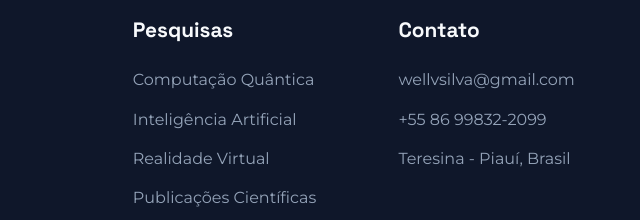
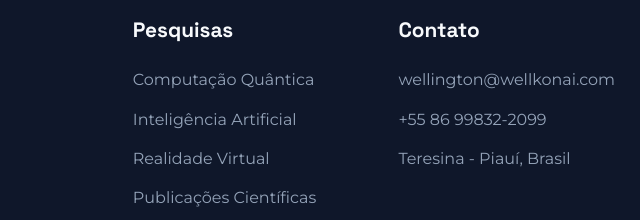
Before and after one commit to wellvsilva/WellkOn-QAI, a plain HTML site: page index.html in a window 1280 px wide. Shown: the part 3600-3820 px from the top of the page, 640-1280 px from the left. Drawn offline with nearby package versions, Linux system fonts and the light colour scheme.

Commit message:
Update index.html

```diff
--- a/index.html
+++ b/index.html
@@ -934,7 +934,7 @@
                 <div class="footer-col">
                     <h3>Contato</h3>
                     <ul class="footer-links">
-                        <li><a href="mailto:contato@wellkonai.com">wellvsilva@gmail.com</a></li>
+                        <li><a href="mailto:contato@wellkonai.com">wellington@wellkonai.com</a></li>
                         <li><a href="tel:+5586998322099">+55 86 99832-2099</a></li>
                         <li><a href="#">Teresina - Piauí, Brasil</a></li>
                     </ul>
```
